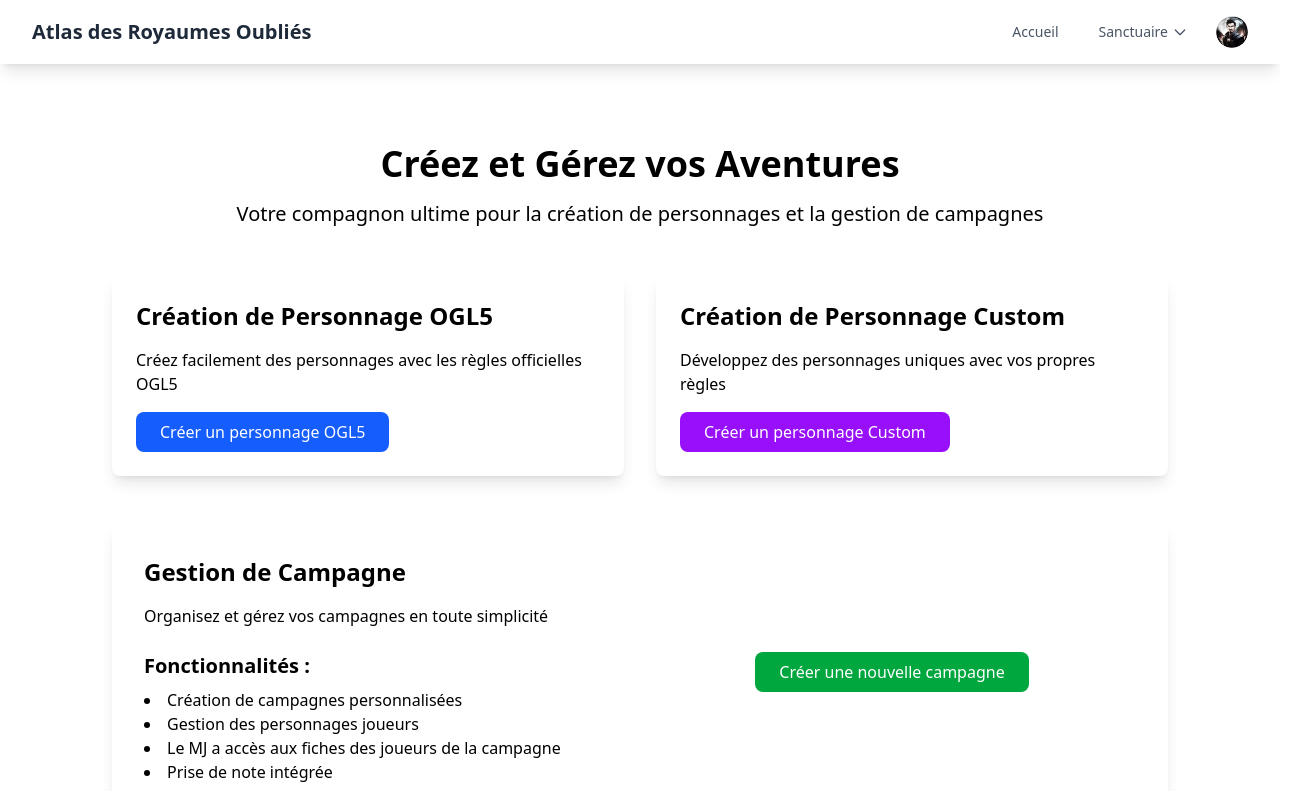
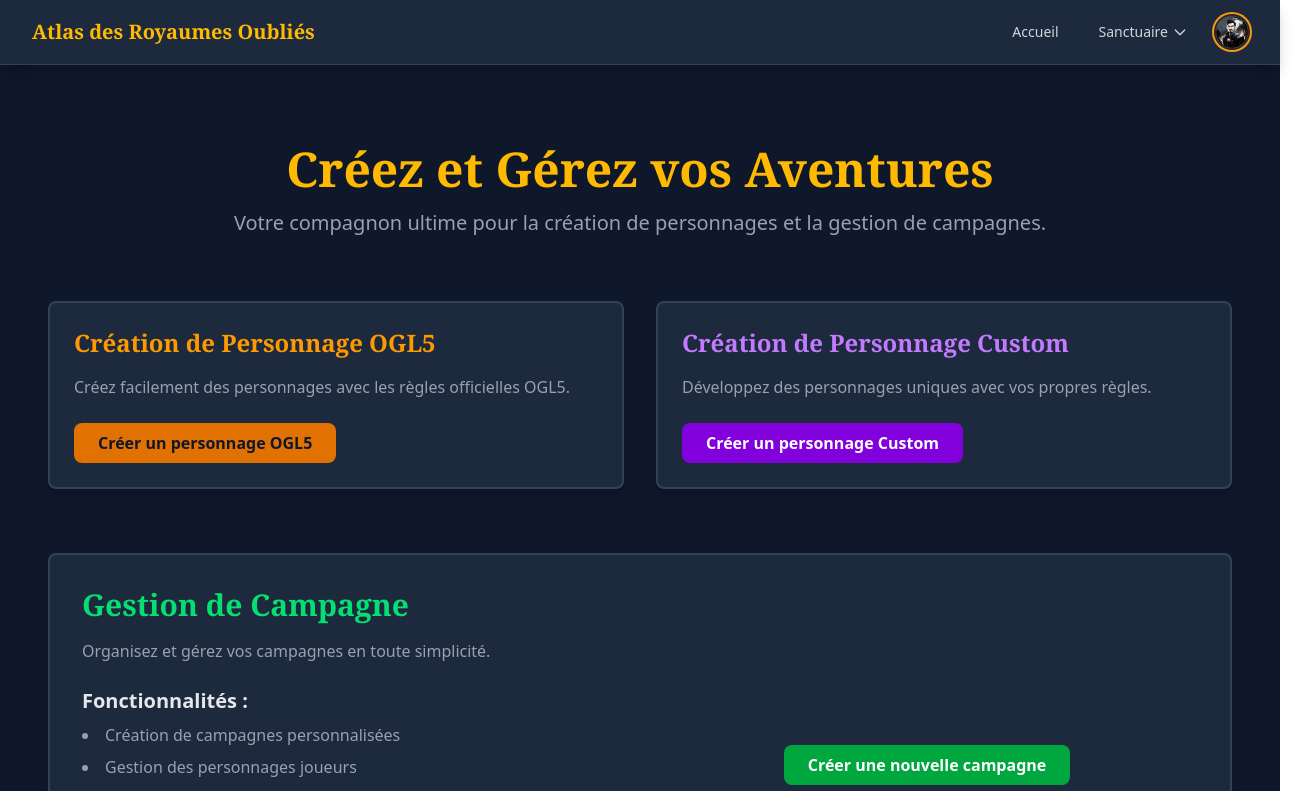
Before and after one commit to Thomas-Trehou/atlasdd-front-reborn, an Angular app: page / in a window 1280 px wide. Shown: the top 791 px of the page, 1311 px wide, since content can reach past the window. Built offline with nearby package versions, Linux system fonts and the light colour scheme.

Commit message:
Start theme

```diff
--- a/src/app/app.component.html
+++ b/src/app/app.component.html
@@ -1,7 +1,7 @@
-<div class="min-h-screen flex flex-col">
+<div class="min-h-screen flex flex-col bg-slate-900 text-gray-300 font-sans">
   <app-navbar></app-navbar>
 
-  <main class="flex-grow px-24 py-12">
+  <main class="flex-grow px-4 sm:px-6 lg:px-8 py-12">
     <div class="max-w-7xl mx-auto w-full">
       <router-outlet></router-outlet>
     </div>
--- a/src/app/pages/home/home.component.html
+++ b/src/app/pages/home/home.component.html
@@ -1,45 +1,42 @@
-<main class="container mx-auto px-4 py-8">
-  <!-- Section Hero -->
-  <section class="text-center mb-12">
-    <h1 class="text-4xl font-bold mb-4">Créez et Gérez vos Aventures</h1>
-    <p class="text-xl mb-6">Votre compagnon ultime pour la création de personnages et la gestion de campagnes</p>
+<main class="container mx-auto px-4 py-8 text-gray-300">
+  <section class="text-center mb-16">
+    <h1 class="text-5xl font-bold font-serif text-amber-400 mb-4">Créez et Gérez vos Aventures</h1>
+    <p class="text-xl text-gray-400 mb-6">Votre compagnon ultime pour la création de personnages et la gestion de campagnes.</p>
   </section>
 
-  <!-- Section Création de Personnages -->
-  <section class="mb-12 grid md:grid-cols-2 gap-8">
-    <div class="bg-white p-6 rounded-lg shadow-lg">
-      <h2 class="text-2xl font-bold mb-4">Création de Personnage OGL5</h2>
-      <p class="mb-4">Créez facilement des personnages avec les règles officielles OGL5</p>
-      <button (click)="navigateToCreateOgl5()" class="bg-blue-600 text-white px-6 py-2 rounded-lg hover:bg-blue-700">
+  <section class="mb-16 grid md:grid-cols-2 gap-8">
+    <div class="bg-slate-800 p-6 rounded-lg shadow-lg border-2 border-slate-700 hover:border-amber-700 transition-colors">
+      <h2 class="text-2xl font-bold font-serif text-amber-500 mb-4">Création de Personnage OGL5</h2>
+      <p class="mb-6 text-gray-400">Créez facilement des personnages avec les règles officielles OGL5.</p>
+      <button (click)="navigateToCreateOgl5()" class="bg-amber-600 text-slate-900 font-bold px-6 py-2 rounded-lg hover:bg-amber-500 focus:outline-none focus:ring-4 focus:ring-amber-500/50 transition-transform hover:scale-105">
         Créer un personnage OGL5
       </button>
     </div>
 
-    <div class="bg-white p-6 rounded-lg shadow-lg">
-      <h2 class="text-2xl font-bold mb-4">Création de Personnage Custom</h2>
-      <p class="mb-4">Développez des personnages uniques avec vos propres règles</p>
-      <button class="bg-purple-600 text-white px-6 py-2 rounded-lg hover:bg-purple-700">
+    <div class="bg-slate-800 p-6 rounded-lg shadow-lg border-2 border-slate-700 hover:border-purple-700 transition-colors">
+      <h2 class="text-2xl font-bold font-serif text-purple-400 mb-4">Création de Personnage Custom</h2>
+      <p class="mb-6 text-gray-400">Développez des personnages uniques avec vos propres règles.</p>
+      <button class="bg-purple-700 text-white font-bold px-6 py-2 rounded-lg hover:bg-purple-600 focus:outline-none focus:ring-4 focus:ring-purple-500/50 transition-transform hover:scale-105">
         Créer un personnage Custom
       </button>
     </div>
   </section>
 
-  <!-- Section Gestion de Campagne -->
-  <section class="bg-white p-8 rounded-lg shadow-lg">
-    <h2 class="text-2xl font-bold mb-4">Gestion de Campagne</h2>
-    <p class="mb-6">Organisez et gérez vos campagnes en toute simplicité</p>
-    <div class="grid md:grid-cols-2 gap-4">
+  <section class="bg-slate-800 p-8 rounded-lg shadow-lg border-2 border-slate-700">
+    <h2 class="text-3xl font-bold font-serif text-green-400 mb-4">Gestion de Campagne</h2>
+    <p class="mb-6 text-gray-400">Organisez et gérez vos campagnes en toute simplicité.</p>
+    <div class="grid md:grid-cols-2 gap-8">
       <div>
-        <h3 class="text-xl font-semibold mb-2">Fonctionnalités :</h3>
-        <ul class="list-disc list-inside">
+        <h3 class="text-xl font-semibold mb-2 text-gray-200">Fonctionnalités :</h3>
+        <ul class="list-disc list-inside space-y-2 text-gray-400">
           <li>Création de campagnes personnalisées</li>
           <li>Gestion des personnages joueurs</li>
           <li>Le MJ a accès aux fiches des joueurs de la campagne</li>
           <li>Prise de note intégrée</li>
         </ul>
       </div>
-      <div class="text-center">
-        <button class="bg-green-600 text-white px-6 py-2 rounded-lg hover:bg-green-700">
+      <div class="text-center self-center">
+        <button class="bg-green-600 text-white font-bold px-6 py-2 rounded-lg hover:bg-green-500 focus:outline-none focus:ring-4 focus:ring-green-500/50 transition-transform hover:scale-105">
           Créer une nouvelle campagne
         </button>
       </div>
--- a/src/app/shared/footer/footer.component.html
+++ b/src/app/shared/footer/footer.component.html
@@ -1,11 +1,9 @@
-<footer class="bg-gray-100 py-6 mt-auto">
-  <div class="container mx-auto px-4">
-    <section class="text-center">
-      <h2 class="text-2xl font-bold mb-4">À Propos de l'Application</h2>
-      <p class="mb-4">
-        Une solution complète pour les joueurs de jeux de rôle, offrant des outils intuitifs
-        pour la création de personnages et la gestion de campagnes.
-      </p>
-    </section>
+<footer class="bg-slate-950 py-6 mt-auto border-t-2 border-slate-800">
+  <div class="container mx-auto px-4 text-center">
+    <h2 class="text-2xl font-bold font-serif text-amber-500 mb-4">À Propos de l'Application</h2>
+    <p class="text-gray-500">
+      Une solution complète pour les joueurs de jeux de rôle, offrant des outils intuitifs
+      pour la création de personnages et la gestion de campagnes.
+    </p>
   </div>
 </footer>
--- a/src/app/shared/navbar/navbar.component.html
+++ b/src/app/shared/navbar/navbar.component.html
@@ -1,180 +1,101 @@
-<nav class="bg-white shadow-lg">
+<nav class="bg-slate-800 shadow-lg shadow-black/20 border-b border-slate-700">
   <div class="max-w-7xl mx-auto px-4 sm:px-6 lg:px-8">
     <div class="flex justify-between h-16">
-      <!-- Logo/Titre -->
       <div class="flex items-center">
         <a href="/" class="flex-shrink-0 flex items-center">
-          <span class="text-xl font-bold text-gray-800">Atlas des Royaumes Oubliés</span>
+          <span class="text-xl font-bold text-amber-400 font-serif">Atlas des Royaumes Oubliés</span>
         </a>
       </div>
 
-      <!-- Navigation desktop -->
       <div class="hidden sm:flex sm:items-center sm:ml-6">
-        <!-- Menu items -->
         <div class="flex space-x-4">
-          <a href="#" class="text-gray-600 hover:text-gray-900 px-3 py-2 rounded-md text-sm font-medium">Accueil</a>
-          <a *ngIf="currentUser?.id"
-             routerLink="/characters/list"
-             class="text-gray-600 hover:text-gray-900 px-3 py-2 rounded-md text-sm font-medium cursor-pointer">
+          <a href="/" class="text-gray-300 hover:bg-slate-700 hover:text-white px-3 py-2 rounded-md text-sm font-medium focus:outline-none focus:ring-2 focus:ring-amber-500">Accueil</a>
+          <a *ngIf="currentUser?.id" routerLink="/characters/list" class="text-gray-300 hover:bg-slate-700 hover:text-white px-3 py-2 rounded-md text-sm font-medium cursor-pointer focus:outline-none focus:ring-2 focus:ring-amber-500">
             Mes Personnages
           </a>
+
           <div class="relative group">
-
-            <a href="/sanctuary" class="text-gray-600 hover:text-gray-900 px-3 py-2 rounded-md text-sm font-medium flex items-center">
+            <a href="/sanctuary" class="text-gray-300 hover:bg-slate-700 hover:text-white px-3 py-2 rounded-md text-sm font-medium flex items-center focus:outline-none focus:ring-2 focus:ring-amber-500">
               Sanctuaire
-              <svg class="ml-1 h-4 w-4" fill="none" viewBox="0 0 24 24" stroke="currentColor">
-                <path stroke-linecap="round" stroke-linejoin="round" stroke-width="2" d="M19 9l-7 7-7-7" />
-              </svg>
+              <svg class="ml-1 h-4 w-4" fill="none" viewBox="0 0 24 24" stroke="currentColor"><path stroke-linecap="round" stroke-linejoin="round" stroke-width="2" d="M19 9l-7 7-7-7" /></svg>
             </a>
-
-            <!-- Sous-menu qui s'affiche au survol -->
-            <div class="absolute z-10 mt-1 w-48 rounded-md shadow-lg bg-white ring-1 ring-black ring-opacity-5 transition-all duration-300 opacity-0 invisible group-hover:opacity-100 group-hover:visible">
-            <div class="py-1">
-                <a href="/sanctuary/classes" class="block px-4 py-2 text-sm text-gray-700 hover:bg-gray-100">Les Classes</a>
-                <a href="/sanctuary/races" class="block px-4 py-2 text-sm text-gray-700 hover:bg-gray-100">Les Races</a>
-                <a href="/sanctuary/backgrounds" class="block px-4 py-2 text-sm text-gray-700 hover:bg-gray-100">Les Historiques et Origines</a>
-                <a href="/sanctuary/abilities" class="block px-4 py-2 text-sm text-gray-700 hover:bg-gray-100">Les Caractéristiques et Abilités</a>
-                <a href="/sanctuary/weapons" class="block px-4 py-2 text-sm text-gray-700 hover:bg-gray-100">Les Armes et Propriétés</a>
-                <a href="/sanctuary/armors" class="block px-4 py-2 text-sm text-gray-700 hover:bg-gray-100">Les Armures et Bouclier</a>
-                <a href="/sanctuary/conditions" class="block px-4 py-2 text-sm text-gray-700 hover:bg-gray-100">Les Altérations d'Etat</a>
-                <a href="/sanctuary/talents" class="block px-4 py-2 text-sm text-gray-700 hover:bg-gray-100">Les Dons</a>
-                <a href="/sanctuary/spells" class="block px-4 py-2 text-sm text-gray-700 hover:bg-gray-100">Les Sorts</a>
+            <div class="absolute z-10 mt-1 w-56 rounded-md shadow-lg bg-slate-800 ring-1 ring-slate-700 transition-all duration-300 opacity-0 invisible group-hover:opacity-100 group-hover:visible">
+              <div class="py-1">
+                <a href="/sanctuary/classes" class="block px-4 py-2 text-sm text-gray-300 hover:bg-slate-700 hover:text-white">Les Classes</a>
+                <a href="/sanctuary/races" class="block px-4 py-2 text-sm text-gray-300 hover:bg-slate-700 hover:text-white">Les Races</a>
+                <a href="/sanctuary/backgrounds" class="block px-4 py-2 text-sm text-gray-300 hover:bg-slate-700 hover:text-white">Les Historiques et Origines</a>
+                <a href="/sanctuary/abilities" class="block px-4 py-2 text-sm text-gray-300 hover:bg-slate-700 hover:text-white">Les Caractéristiques et Abilités</a>
+                <a href="/sanctuary/weapons" class="block px-4 py-2 text-sm text-gray-300 hover:bg-slate-700 hover:text-white">Les Armes et Propriétés</a>
+                <a href="/sanctuary/armors" class="block px-4 py-2 text-sm text-gray-300 hover:bg-slate-700 hover:text-white">Les Armures et Bouclier</a>
+                <a href="/sanctuary/conditions" class="block px-4 py-2 text-sm text-gray-300 hover:bg-slate-700 hover:text-white">Les Altérations d'Etat</a>
+                <a href="/sanctuary/talents" class="block px-4 py-2 text-sm text-gray-300 hover:bg-slate-700 hover:text-white">Les Dons</a>
+                <a href="/sanctuary/spells" class="block px-4 py-2 text-sm text-gray-300 hover:bg-slate-700 hover:text-white">Les Sorts</a>
               </div>
             </div>
           </div>
-
-          <!-- Autres liens de navigation -->
         </div>
 
-        <!-- Profil utilisateur -->
         <div class="ml-4 flex items-center">
           <div class="flex items-center space-x-2 relative">
-            <!-- Avatar/Icon cliquable avec menu déroulant -->
-            <div
-              class="h-8 w-8 rounded-full flex items-center justify-center cursor-pointer overflow-hidden"
-              (click)="toggleProfileMenu()"
-            >
-              <img
-                *ngIf="currentUser?.pseudo"
-                src="assets/images/UserIcon.webp"
-                alt="Profil utilisateur"
-                class="h-full w-full object-cover"
-              />
-              <img
-                *ngIf="!currentUser?.pseudo"
-                src="assets/images/UserIcon-disconnected1.webp"
-                alt="Non connecté"
-                class="h-full w-full object-cover"
-              />
+            <div class="h-8 w-8 rounded-full flex items-center justify-center cursor-pointer overflow-hidden ring-2 ring-offset-2 ring-offset-slate-800 ring-amber-500" (click)="toggleProfileMenu()">
+              <img *ngIf="currentUser?.pseudo" src="assets/images/UserIcon.webp" alt="Profil utilisateur" class="h-full w-full object-cover" />
+              <img *ngIf="!currentUser?.pseudo" src="assets/images/UserIcon-disconnected1.webp" alt="Non connecté" class="h-full w-full object-cover" />
             </div>
 
+            <span *ngIf="currentUser?.pseudo" class="text-sm font-medium text-gray-300">{{ currentUser?.pseudo }}</span>
 
-            <span *ngIf="currentUser?.pseudo" class="text-sm font-medium text-gray-700">
-      {{ currentUser?.pseudo }}
-    </span>
-
-            <div *ngIf="profileMenuOpen"
-                 class="absolute right-0 top-10 w-48 rounded-md shadow-lg bg-white ring-1 ring-black ring-opacity-5 z-50">
+            <div *ngIf="profileMenuOpen" class="absolute right-0 top-10 w-48 rounded-md shadow-lg bg-slate-800 ring-1 ring-slate-700 z-50">
               <div class="py-1">
-                <a (click)="goToProfile()" class="block px-4 py-2 text-sm text-gray-700 hover:bg-gray-100">
+                <a (click)="goToProfile()" class="block px-4 py-2 text-sm text-gray-300 hover:bg-slate-700 hover:text-white cursor-pointer">
                   Mon profil
                 </a>
-                <button (click)="logout()" class="w-full text-left block px-4 py-2 text-sm text-gray-700 hover:bg-gray-100">
+                <button (click)="logout()" class="w-full text-left block px-4 py-2 text-sm text-gray-300 hover:bg-slate-700 hover:text-white">
                   Déconnexion
                 </button>
               </div>
             </div>
           </div>
         </div>
+      </div>
 
-
-
-            <!-- Bouton menu mobile -->
       <div class="sm:hidden flex items-center">
-        <button
-          (click)="toggleMenu()"
-          class="inline-flex items-center justify-center p-2 rounded-md text-gray-600 hover:text-gray-900 hover:bg-gray-100 focus:outline-none focus:ring-2 focus:ring-inset focus:ring-indigo-500"
-        >
-          <svg
-            class="h-6 w-6"
-            [class.hidden]="menuOpen"
-            fill="none"
-            viewBox="0 0 24 24"
-            stroke="currentColor"
-          >
-            <path stroke-linecap="round" stroke-linejoin="round" stroke-width="2" d="M4 6h16M4 12h16M4 18h16"/>
-          </svg>
-          <svg
-            class="h-6 w-6"
-            [class.hidden]="!menuOpen"
-            fill="none"
-            viewBox="0 0 24 24"
-            stroke="currentColor"
-          >
-            <path stroke-linecap="round" stroke-linejoin="round" stroke-width="2" d="M6 18L18 6M6 6l12 12"/>
-          </svg>
+        <button (click)="toggleMenu()" class="inline-flex items-center justify-center p-2 rounded-md text-gray-400 hover:text-white hover:bg-slate-700 focus:outline-none focus:ring-2 focus:ring-inset focus:ring-amber-500">
+          <svg class="h-6 w-6" [class.hidden]="menuOpen" fill="none" viewBox="0 0 24 24" stroke="currentColor"><path stroke-linecap="round" stroke-linejoin="round" stroke-width="2" d="M4 6h16M4 12h16M4 18h16"/></svg>
+          <svg class="h-6 w-6" [class.hidden]="!menuOpen" fill="none" viewBox="0 0 24 24" stroke="currentColor"><path stroke-linecap="round" stroke-linejoin="round" stroke-width="2" d="M6 18L18 6M6 6l12 12"/></svg>
         </button>
       </div>
     </div>
   </div>
 
-  <!-- Dans la section du menu mobile -->
   <div class="sm:hidden" [class.hidden]="!menuOpen">
-    <div class="px-2 pt-2 pb-3 space-y-1">
-      <a href="#" class="block px-3 py-2 rounded-md text-base font-medium text-gray-700 hover:text-gray-900 hover:bg-gray-50">
-        Accueil
-      </a>
+    <div class="px-2 pt-2 pb-3 space-y-1 border-t border-slate-700">
+      <a href="/" class="block px-3 py-2 rounded-md text-base font-medium text-gray-300 hover:text-white hover:bg-slate-700">Accueil</a>
+      <a *ngIf="currentUser?.id" routerLink="/characters/list" class="block px-3 py-2 rounded-md text-base font-medium text-gray-300 hover:text-white hover:bg-slate-700">Mes Personnages</a>
 
-      <a *ngIf="currentUser?.id"
-         routerLink="/characters/list"
-         class="block px-3 py-2 rounded-md text-base font-medium text-gray-700 hover:text-gray-900 hover:bg-gray-50">
-        Mes Personnages
-      </a>
-
-      <!-- Menu Sanctuaire pour mobile -->
       <div>
-        <a href="/sanctuary" class="block px-3 py-2 rounded-md text-base font-medium text-gray-700 hover:text-gray-900 hover:bg-gray-50">
-          Sanctuaire
-        </a>
-        <!-- Sous-menus toujours visibles en mobile ou avec toggleSanctuaryMenu() -->
-        <div class="pl-4">
-          <a href="/sanctuary/classes" class="block px-3 py-2 text-sm text-gray-600 hover:text-gray-900 hover:bg-gray-50">
-            Les Classes
-          </a>
-          <a href="/sanctuary/races" class="block px-3 py-2 text-sm text-gray-600 hover:text-gray-900 hover:bg-gray-50">
-            Les Races
-          </a>
-          <a href="/sanctuary/backgrounds" class="block px-3 py-2 text-sm text-gray-600 hover:text-gray-900 hover:bg-gray-50">
-            Les Historiques et Origines
-          </a>
-          <a href="/sanctuary/abilities" class="block px-3 py-2 text-sm text-gray-600 hover:text-gray-900 hover:bg-gray-50">
-            Les Caractéristiques et abilités
-          </a>
-          <a href="/sanctuary/weapons" class="block px-3 py-2 text-sm text-gray-600 hover:text-gray-900 hover:bg-gray-50">
-            Les Armes et Propriétés
-          </a>
-          <a href="/sanctuary/armors" class="block px-3 py-2 text-sm text-gray-600 hover:text-gray-900 hover:bg-gray-50">
-            Les Armures et Bouclier
-          </a>
-          <a href="/sanctuary/conditions" class="block px-3 py-2 text-sm text-gray-600 hover:text-gray-900 hover:bg-gray-50">
-            Les Altérations d'Etat
-          </a>
-          <a href="/sanctuary/talents" class="block px-3 py-2 text-sm text-gray-600 hover:text-gray-900 hover:bg-gray-50">
-            Les Dons
-          </a>
-          <a href="/sanctuary/spells" class="block px-3 py-2 text-sm text-gray-600 hover:text-gray-900 hover:bg-gray-50">
-            Les Sorts
-          </a>
+        <a href="/sanctuary" class="block px-3 py-2 rounded-md text-base font-medium text-gray-300 hover:text-white hover:bg-slate-700">Sanctuaire</a>
+        <div class="pl-4 mt-1 space-y-1">
+          <a href="/sanctuary/classes" class="block px-3 py-2 rounded-md text-sm font-medium text-gray-400 hover:text-white hover:bg-slate-700">Les Classes</a>
+          <a href="/sanctuary/races" class="block px-3 py-2 rounded-md text-sm font-medium text-gray-400 hover:text-white hover:bg-slate-700">Les Races</a>
+          <a href="/sanctuary/spells" class="block px-3 py-2 rounded-md text-sm font-medium text-gray-400 hover:text-white hover:bg-slate-700">Les Sorts</a>
         </div>
       </div>
 
-      <!-- Autres liens de navigation -->
-      <div class="px-3 py-2">
-      <span *ngIf="currentUser?.pseudo" class="text-sm font-medium text-gray-700">
-        Connecté en tant que {{ currentUser?.pseudo }}
-      </span>
+      <div class="border-t border-slate-700 pt-4 mt-4">
+        <div class="flex items-center px-3">
+          <div class="flex-shrink-0 h-10 w-10 rounded-full flex items-center justify-center ring-2 ring-amber-500 overflow-hidden">
+            <img *ngIf="currentUser?.pseudo" src="assets/images/UserIcon.webp" alt="Profil utilisateur" class="h-full w-full object-cover" />
+            <img *ngIf="!currentUser?.pseudo" src="assets-images/UserIcon-disconnected1.webp" alt="Non connecté" class="h-full w-full object-cover" />
+          </div>
+          <div class="ml-3">
+            <div class="text-base font-medium text-white">{{ currentUser?.pseudo || 'Visiteur' }}</div>
+          </div>
+        </div>
+        <div class="mt-3 px-2 space-y-1">
+          <a (click)="goToProfile()" class="block px-3 py-2 rounded-md text-base font-medium text-gray-400 hover:text-white hover:bg-slate-700 cursor-pointer">Mon profil</a>
+          <button (click)="logout()" class="w-full text-left block px-3 py-2 rounded-md text-base font-medium text-gray-400 hover:text-white hover:bg-slate-700">Déconnexion</button>
+        </div>
       </div>
     </div>
   </div>
-  </div>
 </nav>
```
